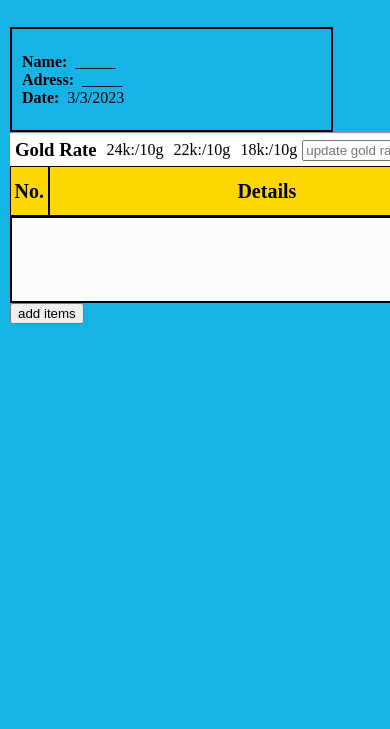
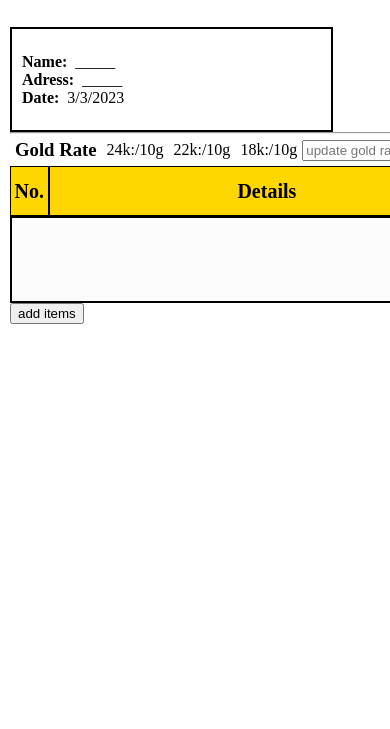
Before and after one commit to gitkrishnaa/bill1, a plain HTML site: page index.html in a window 390 px wide. Shown: the part 115-844 px from the top of the page. Drawn offline with Linux system fonts and the light colour scheme.

Commit message:
1 file modified

```diff
--- a/popup.css
+++ b/popup.css
@@ -15,7 +15,7 @@
 
 @media only screen and (max-width: 600px) {
   body {
-    background-color: rgb(22, 179, 231);
+    /* background-color: rgb(22, 179, 231); */
   }
     #window_popup1{
       top: 250px;
```
